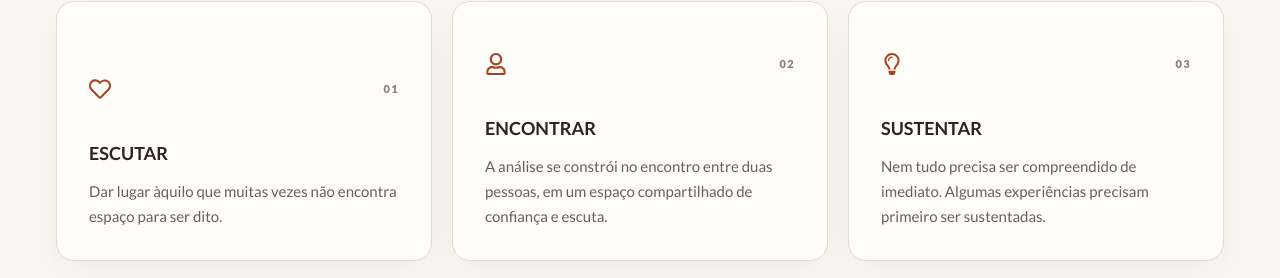
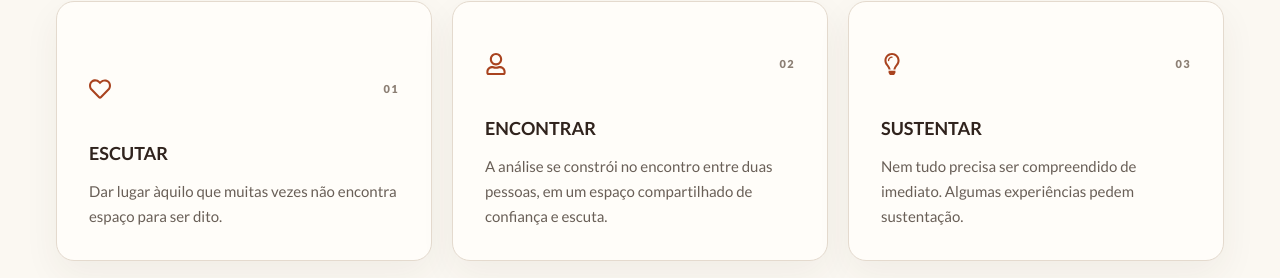
Before and after one commit to igorteufel/site-evelyn, a React (Create React App) app: page / in a window 1280 px wide. Shown: the part 1340-1618 px from the top of the page. Built offline with nearby package versions, Linux system fonts and the light colour scheme.

Commit message:
Resume texto do card Sustentar

```diff
--- a/src/components/about/index.jsx
+++ b/src/components/about/index.jsx
@@ -7,7 +7,7 @@ import * as S from './styles';
 const principles = [
   { icon: FaRegHeart, title: 'ESCUTAR', text: 'Dar lugar àquilo que muitas vezes não encontra espaço para ser dito.' },
   { icon: FaRegUser, title: 'ENCONTRAR', text: 'A análise se constrói no encontro entre duas pessoas, em um espaço compartilhado de confiança e escuta.' },
-  { icon: FaRegLightbulb, title: 'SUSTENTAR', text: 'Nem tudo precisa ser compreendido de imediato. Algumas experiências precisam primeiro ser sustentadas.' },
+  { icon: FaRegLightbulb, title: 'SUSTENTAR', text: 'Nem tudo precisa ser compreendido de imediato. Algumas experiências pedem sustentação.' },
 ];
 
 export default function About() {
```
